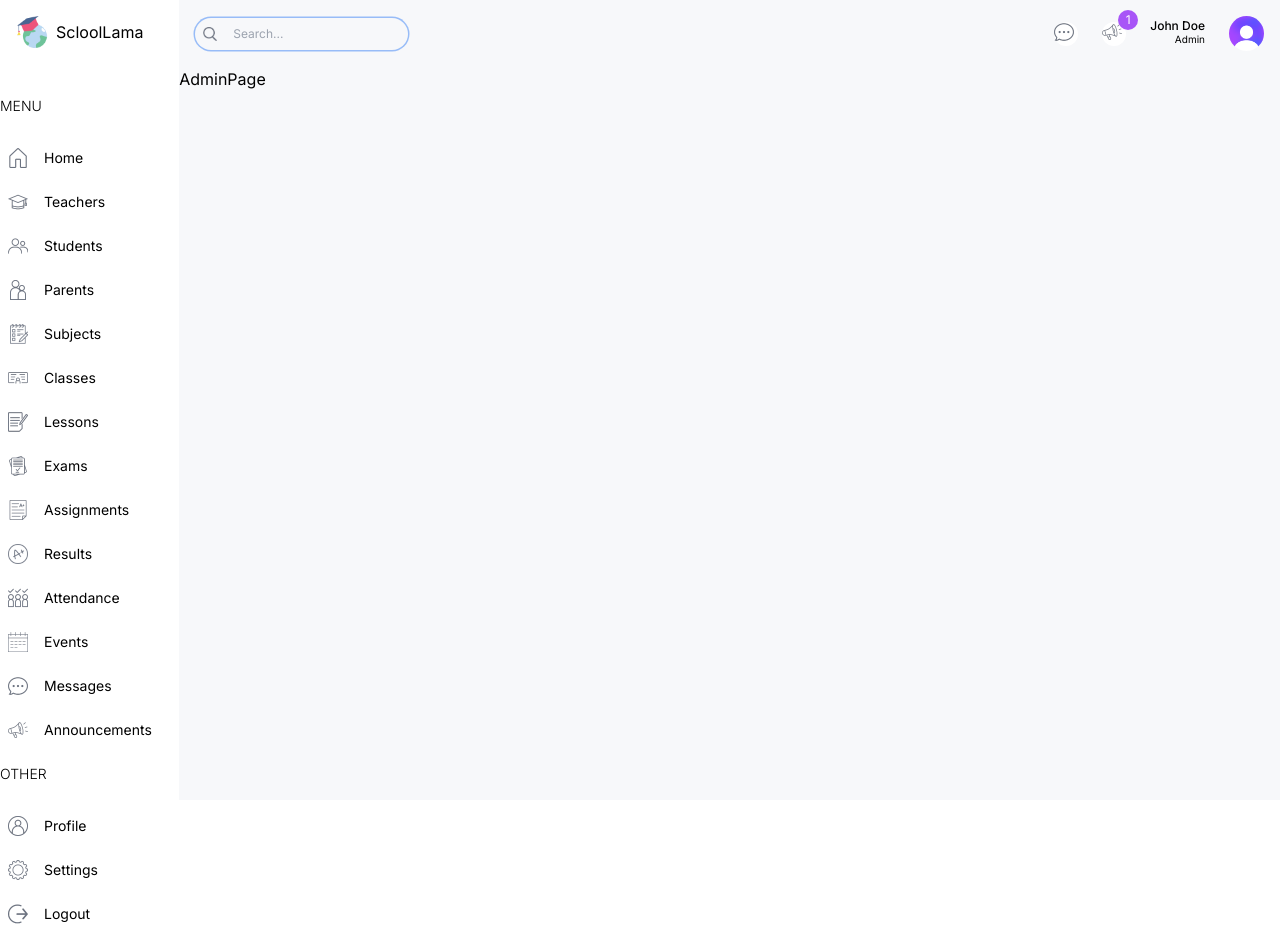
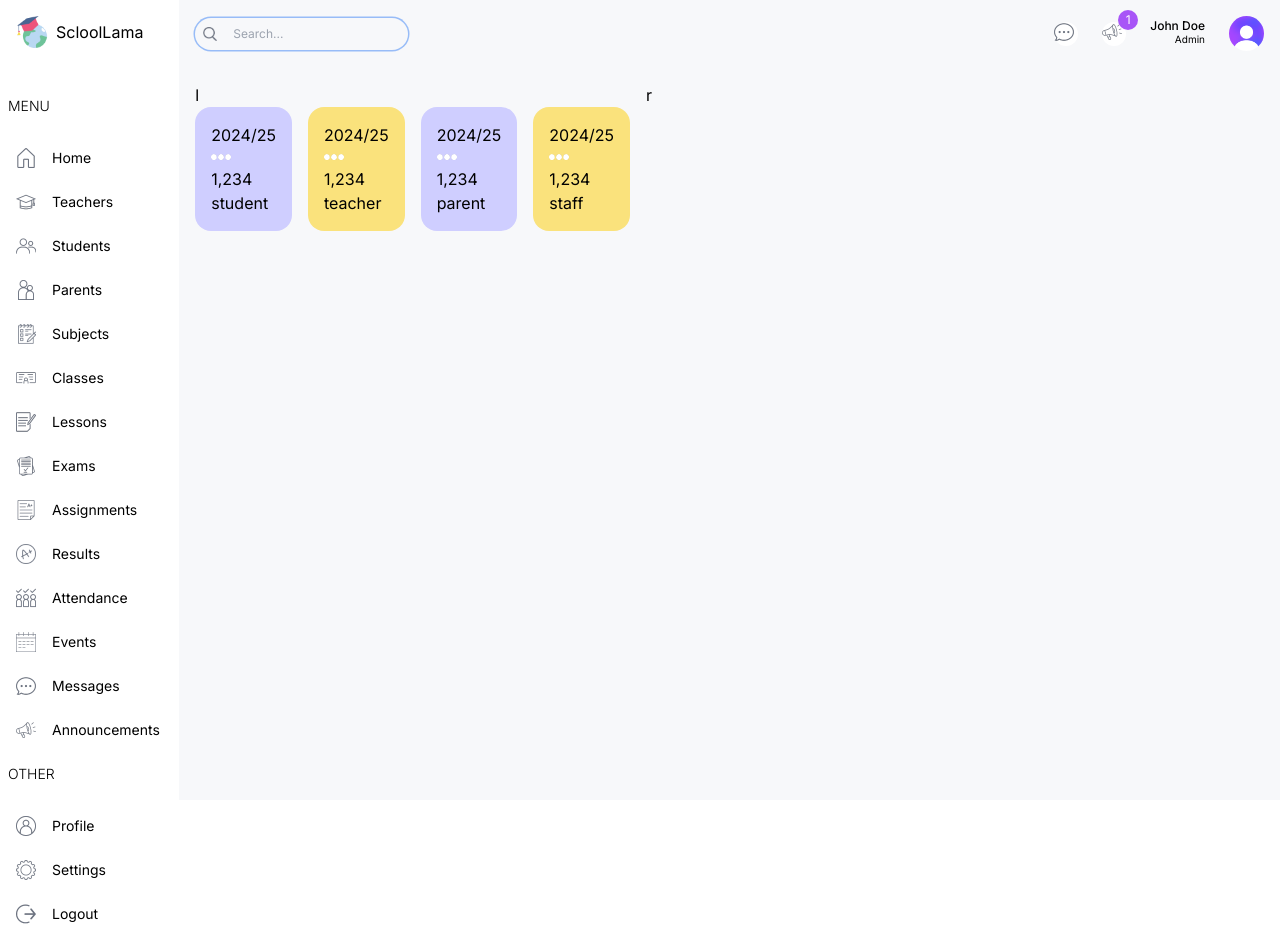
Before and after one commit to asif-hosain/School_-management_p, a Next.js app: page /admin in a window 1280 px wide. Built offline with nearby package versions, Linux system fonts and the light colour scheme.

Commit message:
17th September

```diff
--- a/src/app/(dashboard)/admin/page.tsx
+++ b/src/app/(dashboard)/admin/page.tsx
@@ -1,6 +1,21 @@
+import UserCard from "@/components/UserCard"
+
 const AdminPage = () => {
   return (
-    <div className=''>AdminPage</div>
+    <div className='flex gap-4 p-4 flex-col md:flex-row'>
+      {/* {left} */}
+      <div className="w-fill lg:2/3">l
+      {/* {UserCard} */}
+      <div className="flex gap-4 justify-between">
+        <UserCard type="student"/>
+        <UserCard type="teacher"/>
+        <UserCard type="parent"/>
+        <UserCard type="staff"/>
+      </div>
+      </div>
+      {/* {right} */}
+      <div className="w-fill lg:1/3">r</div>
+    </div>
   )
 }
 
--- a/src/components/Menu.tsx
+++ b/src/components/Menu.tsx
@@ -14,79 +14,79 @@ const menuItems = [
       {
         icon: "/teacher.png",
         label: "Teachers",
-        href: "/list/teachers",
+        href: "/teacher",
         visible: ["admin", "teacher"],
       },
       {
         icon: "/student.png",
         label: "Students",
-        href: "/list/students",
+        href: "/student",
         visible: ["admin", "teacher"],
       },
       {
         icon: "/parent.png",
         label: "Parents",
-        href: "/list/parents",
+        href: "/parent",
         visible: ["admin", "teacher"],
       },
       {
         icon: "/subject.png",
         label: "Subjects",
-        href: "/list/subjects",
+        href: "/subjects",
         visible: ["admin"],
       },
       {
         icon: "/class.png",
         label: "Classes",
-        href: "/list/classes",
+        href: "/classes",
         visible: ["admin", "teacher"],
       },
       {
         icon: "/lesson.png",
         label: "Lessons",
-        href: "/list/lessons",
+        href: "/lessons",
         visible: ["admin", "teacher"],
       },
       {
         icon: "/exam.png",
         label: "Exams",
-        href: "/list/exams",
+        href: "/exams",
         visible: ["admin", "teacher", "student", "parent"],
       },
       {
         icon: "/assignment.png",
         label: "Assignments",
-        href: "/list/assignments",
+        href: "/assignments",
         visible: ["admin", "teacher", "student", "parent"],
       },
       {
         icon: "/result.png",
         label: "Results",
-        href: "/list/results",
+        href: "/results",
         visible: ["admin", "teacher", "student", "parent"],
       },
       {
         icon: "/attendance.png",
         label: "Attendance",
-        href: "/list/attendance",
+        href: "/attendance",
         visible: ["admin", "teacher", "student", "parent"],
       },
       {
         icon: "/calendar.png",
         label: "Events",
-        href: "/list/events",
+        href: "/events",
         visible: ["admin", "teacher", "student", "parent"],
       },
       {
         icon: "/message.png",
         label: "Messages",
-        href: "/list/messages",
+        href: "/messages",
         visible: ["admin", "teacher", "student", "parent"],
       },
       {
         icon: "/announcement.png",
         label: "Announcements",
-        href: "/list/announcements",
+        href: "/announcements",
         visible: ["admin", "teacher", "student", "parent"],
       },
     ],
@@ -120,12 +120,12 @@ const Menu = () => {
   return (
     <div className="mt-4 text-sm">
       {menuItems.map(i=>(
-        <div className="flex flex-col gap-2 " key={i.title}>
-          <span className="hidden md:block text-grey-400 font-light my-4">{i.title}</span>
+        <div className="flex flex-col gap-2 px-2" key={i.title}>
+          <span className="hidden md:block text-grey-400 font-light justify-center items-center my-4">{i.title}</span>
           {i.items.map((item)=>(
-            <Link href={item.href} key={item.label} className="flex items-center justify-right gap-4 text-grey-500 p-2">
+            <Link href={item.href} key={item.label} className="flex items-center justify-center gap-4 text-grey-500 p-2 lg:justify-start">
             <Image src={item.icon} alt="" width={20} height={20}/>
-            <span className="hidden md:block">{item.label}</span>
+            <span className="hidden lg:block">{item.label}</span>
             </Link>
           ))}
         </div>
--- /dev/null
+++ b/src/components/UserCard.tsx
@@ -0,0 +1,14 @@
+const UserCard = ({type}:{type: string}) => {
+  return (
+    <div className="rounded-2xl odd:bg-lamaPurple even:bg-lamaYellow p-4 flex-1">
+    <div>
+        <span>2024/25</span>
+        <img src="./more.png" alt="" width={20} height={20} />
+    </div>
+    <h1>1,234</h1>
+    <h2>{type}</h2>
+    </div>
+  )
+}
+
+export default UserCard
--- a/tailwind.config.ts
+++ b/tailwind.config.ts
@@ -13,6 +13,14 @@ const config: Config = {
         "gradient-conic":
           "conic-gradient(from 180deg at 50% 50%, var(--tw-gradient-stops))",
       },
+      colors:{
+        lamaSky:"#C3EBFA",
+        lamaSkyLight:"DEF9FD",
+        lamaPurple:"#CFCEFF",
+        lamaPurpleLight:"F1F0FF",
+        lamaYellow:"#FAE27C",
+        lamaYellowLiht:"FEFCE8",
+      },
     },
   },
   plugins: [],
```
